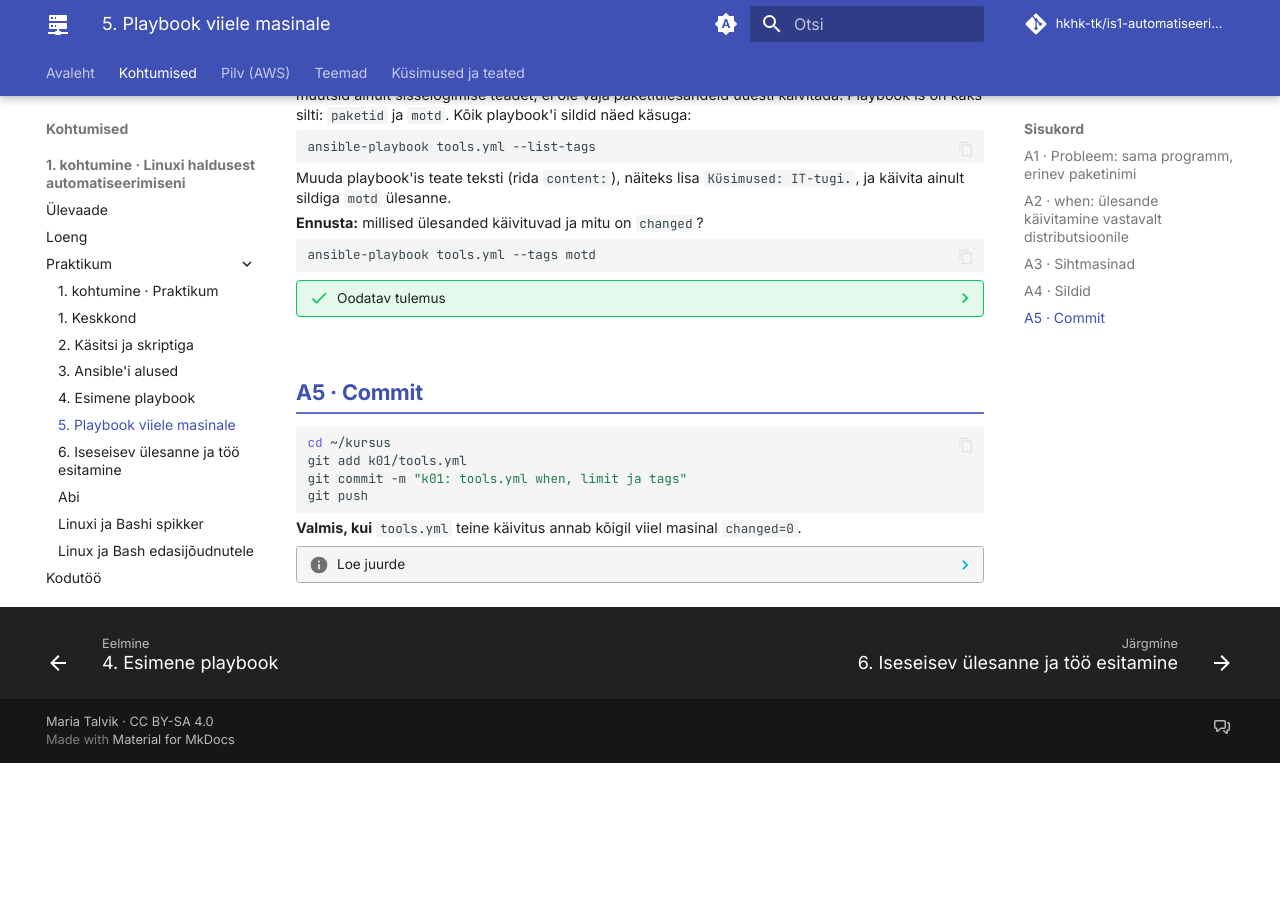
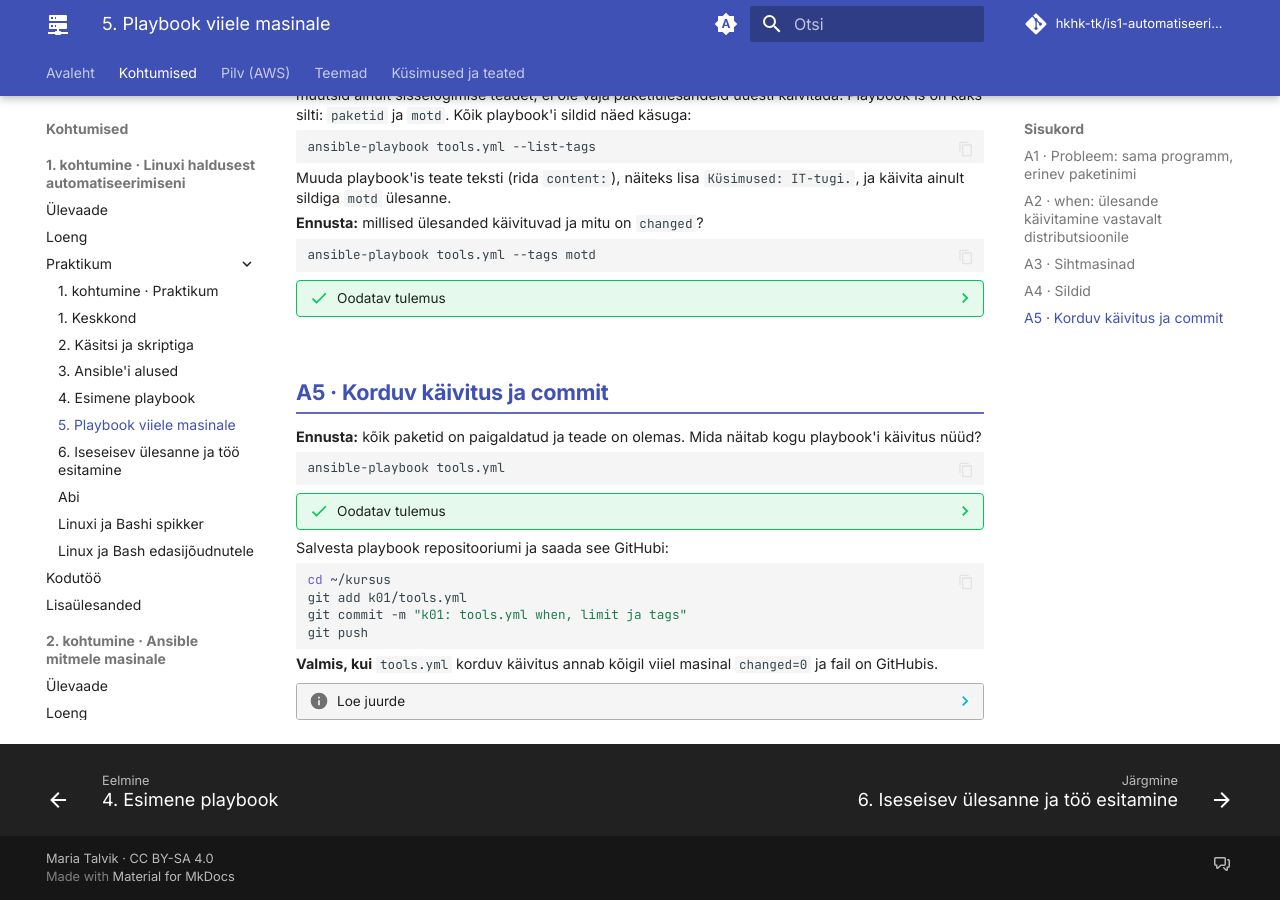
Before and after one commit to hkhk-tk/is1-automatiseerimine, an MkDocs documentation site: the page built from docs/k01/lab-5-parem-playbook.md, in a window 1280 px wide and 900 px high, scrolled down 2146 px. Built offline with MkDocs 1.6.1 and Material for MkDocs 9.7.7, drawn with Linux system fonts in a browser that asks for light colours; comment, search, counter and statistics services are not loaded; before the commit the page ends 2909 px from its top, so only the background shows below that.

Commit message:
K1: korduv käivitus enne Valmis-kriteeriumi, commit'i ees lause

````diff
--- a/docs/k01/lab-5-parem-playbook.md
+++ b/docs/k01/lab-5-parem-playbook.md
@@ -124,7 +124,19 @@ ansible-playbook tools.yml --tags motd
 
     Käivitub ainult ülesanne `Teade sisselogimisel` ja faktide kogumine. Paketiülesanded jäävad vahele. Kõigi viie masina kokkuvõttes on `changed=1`.
 
-## A5 · Commit
+## A5 · Korduv käivitus ja commit
+
+**Ennusta:** kõik paketid on paigaldatud ja teade on olemas. Mida näitab kogu playbook'i käivitus nüüd?
+
+```bash
+ansible-playbook tools.yml
+```
+
+??? success "Oodatav tulemus"
+
+    Kõigi viie masina kokkuvõttes on `changed=0`. Ubuntu ülesanded on AlmaLinuxi masinates endiselt `skipping` ja vastupidi.
+
+Salvesta playbook repositooriumi ja saada see GitHubi:
 
 ```bash
 cd ~/kursus
@@ -133,7 +145,7 @@ git commit -m "k01: tools.yml when, limit ja tags"
 git push
 ```
 
-**Valmis, kui** `tools.yml` teine käivitus annab kõigil viiel masinal `changed=0`.
+**Valmis, kui** `tools.yml` korduv käivitus annab kõigil viiel masinal `changed=0` ja fail on GitHubis.
 
 ??? info "Loe juurde"
 
````
Also changed, not shown: docs/k01/lab-2-kasitsi.md (+2 -0 lines), docs/k01/lab-4-playbook.md (+2 -0 lines).
